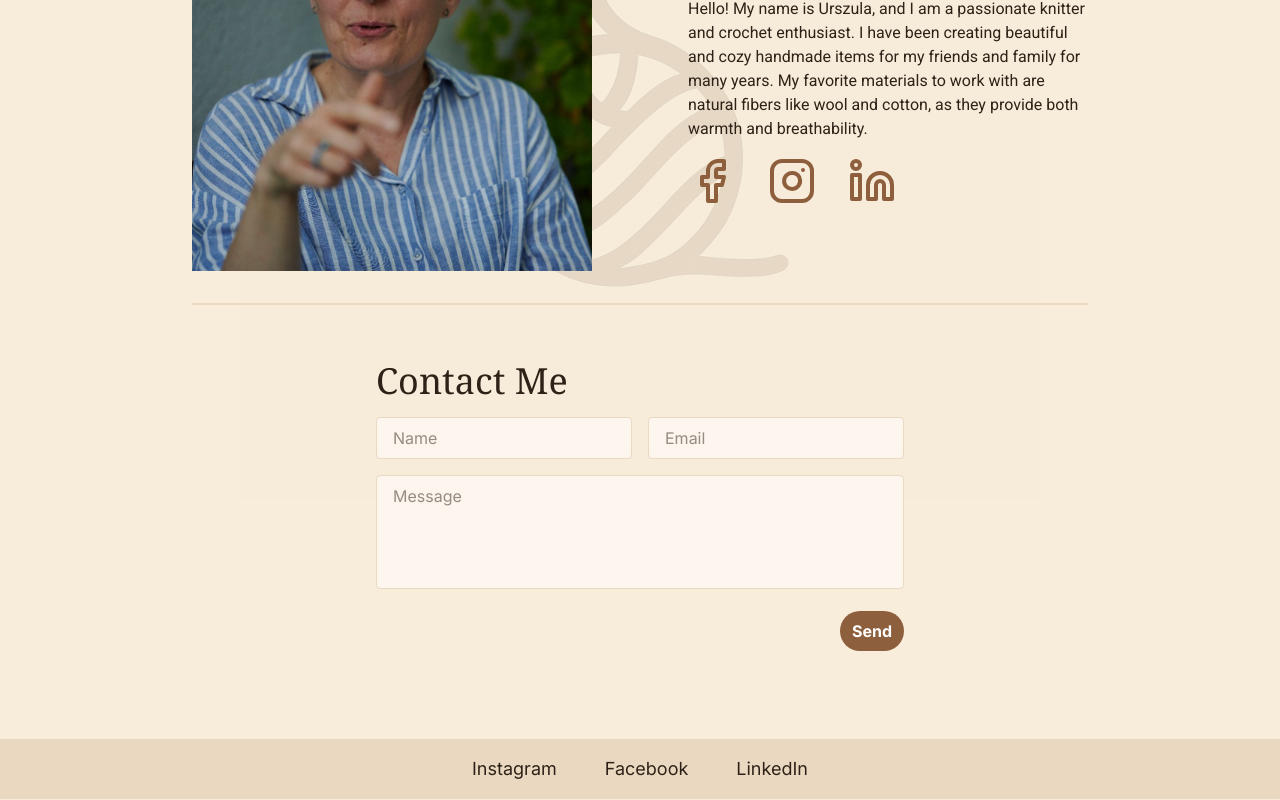
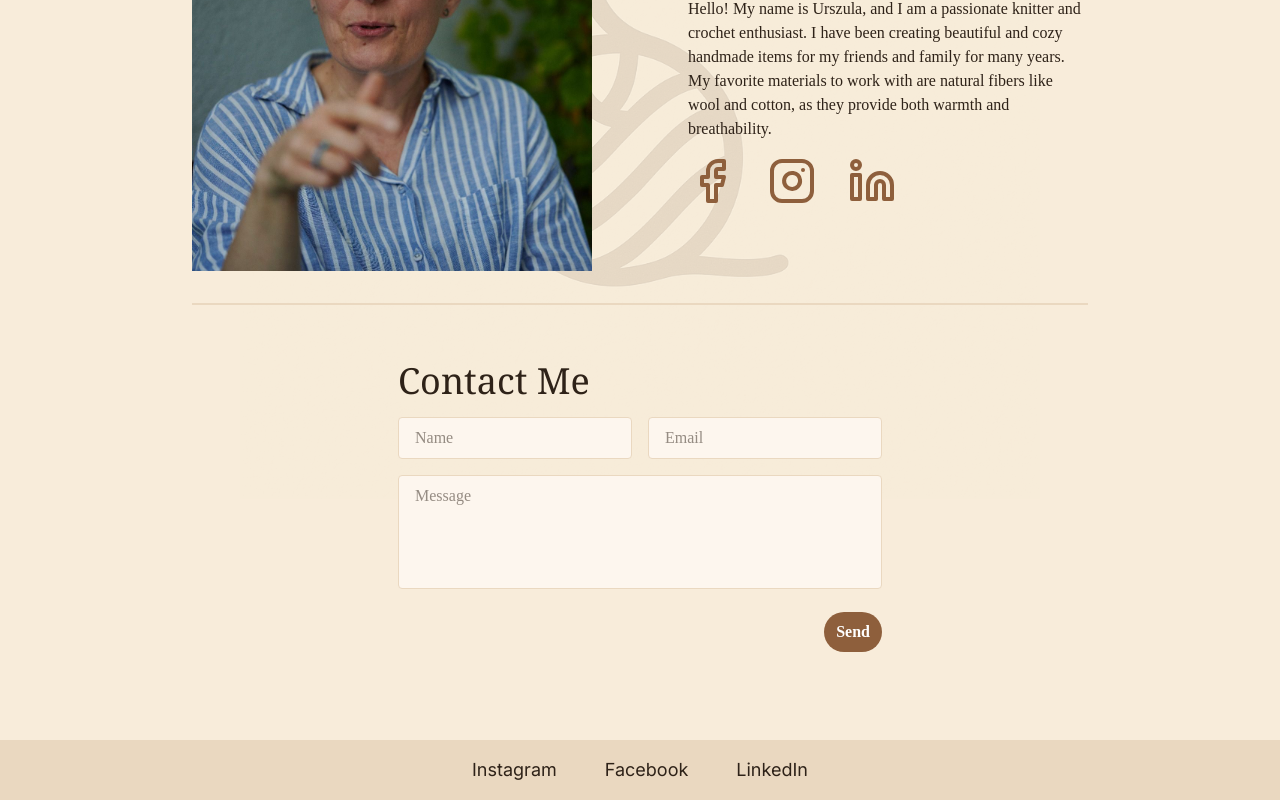
Before and after one commit to Brzana/KnittaSlovka, a Next.js app: page /about in a window 1280 px wide. Shown: the part 301-1101 px from the top of the page. Built offline with nearby package versions, Linux system fonts and the light colour scheme; no server answers; a web font is replaced by a local one.

Commit message:
adding relevant links in footer and about page, changing font in about page

```diff
--- a/app/_components/AboutMe.tsx
+++ b/app/_components/AboutMe.tsx
@@ -1,23 +1,14 @@
 import Image from "next/image";
 
 import image from "../../public/Urszulka.jpg";
-
-import { Roboto } from "next/font/google";
 import IconCarousele from "./IconCarousele";
 import ContactForm from "./ContactForm";
 
-const roboto = Roboto({
-    subsets: ["latin"],
-    weight: ["400", "700"],
-});
-
 export default function AboutMe() {
     return (
-        <div className="flex flex-col items-center justify-center px-4 py-8">
+        <div className="dancer-font flex flex-col items-center justify-center px-4 py-8">
             <div className="divide-accent2 flex w-full max-w-4xl flex-col items-center justify-center divide-y-2">
-                <div
-                    className={`flex flex-row items-center justify-center gap-24 py-8 ${roboto.className}`}
-                >
+                <div className="dancer-font flex flex-row items-center justify-center gap-24 py-8">
                     <Image
                         src={image}
                         alt="About Me"
--- a/app/_components/Footer.tsx
+++ b/app/_components/Footer.tsx
@@ -1,15 +1,26 @@
-// TODO: update social links to actual profiles
+import Link from "next/link";
+import SocialLinks from "../_data/SocialLinks.json";
 
 export default function Footer() {
+    const socials = [
+        { label: "Instagram", href: SocialLinks.instagram ?? "#" },
+        { label: "Facebook", href: SocialLinks.facebook ?? "#" },
+        { label: "LinkedIn", href: SocialLinks.linkedin ?? "#" },
+    ];
+
     return (
         <footer className="bg-accent2 p-4 text-center">
             <ul className="flex justify-center gap-12">
-                {["Instagram", "Facebook", "LinkedIn"].map((item) => (
-                    <li
-                        key={item}
-                        className="hover:text-accent text-text cursor-pointer text-lg transition-colors"
-                    >
-                        {item}
+                {socials.map(({ label, href }) => (
+                    <li key={label}>
+                        <Link
+                            href={href}
+                            target="_blank"
+                            rel="noopener noreferrer"
+                            className="hover:text-accent text-text cursor-pointer text-lg transition-colors"
+                        >
+                            {label}
+                        </Link>
                     </li>
                 ))}
             </ul>
--- a/app/_components/IconCarousele.tsx
+++ b/app/_components/IconCarousele.tsx
@@ -1,11 +1,12 @@
 import { Facebook, Instagram, Linkedin } from "lucide-react";
+import SocialLinks from "../_data/SocialLinks.json";
 
 export default function IconCarousele() {
     return (
         <div>
             <div className="flex gap-8">
                 <a
-                    href="https://facebook.com"
+                    href={SocialLinks.facebook}
                     target="_blank"
                     rel="noopener noreferrer"
                     className="group"
@@ -16,7 +17,7 @@ export default function IconCarousele() {
                     />
                 </a>
                 <a
-                    href="https://instagram.com"
+                    href={SocialLinks.instagram}
                     target="_blank"
                     rel="noopener noreferrer"
                     className="group"
@@ -27,7 +28,7 @@ export default function IconCarousele() {
                     />
                 </a>
                 <a
-                    href="https://linkedin.com"
+                    href={SocialLinks.linkedin}
                     target="_blank"
                     rel="noopener noreferrer"
                     className="group"
--- a/app/about/page.tsx
+++ b/app/about/page.tsx
@@ -2,7 +2,7 @@ import AboutMe from "@/app/_components/AboutMe";
 
 export default function Page() {
     return (
-        <div className="z-10">
+        <div className="dancer-font z-10">
             <AboutMe />
         </div>
     );
```
